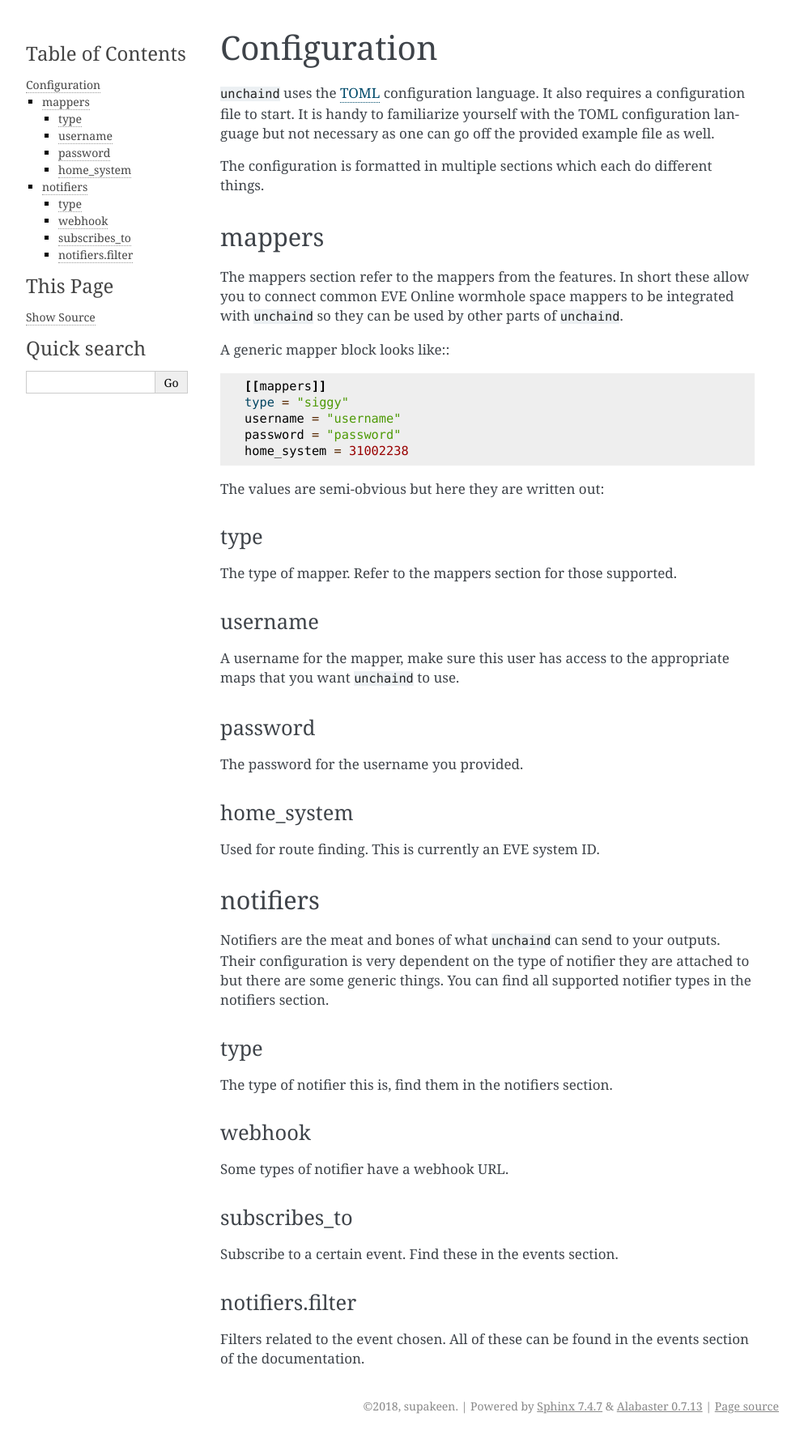
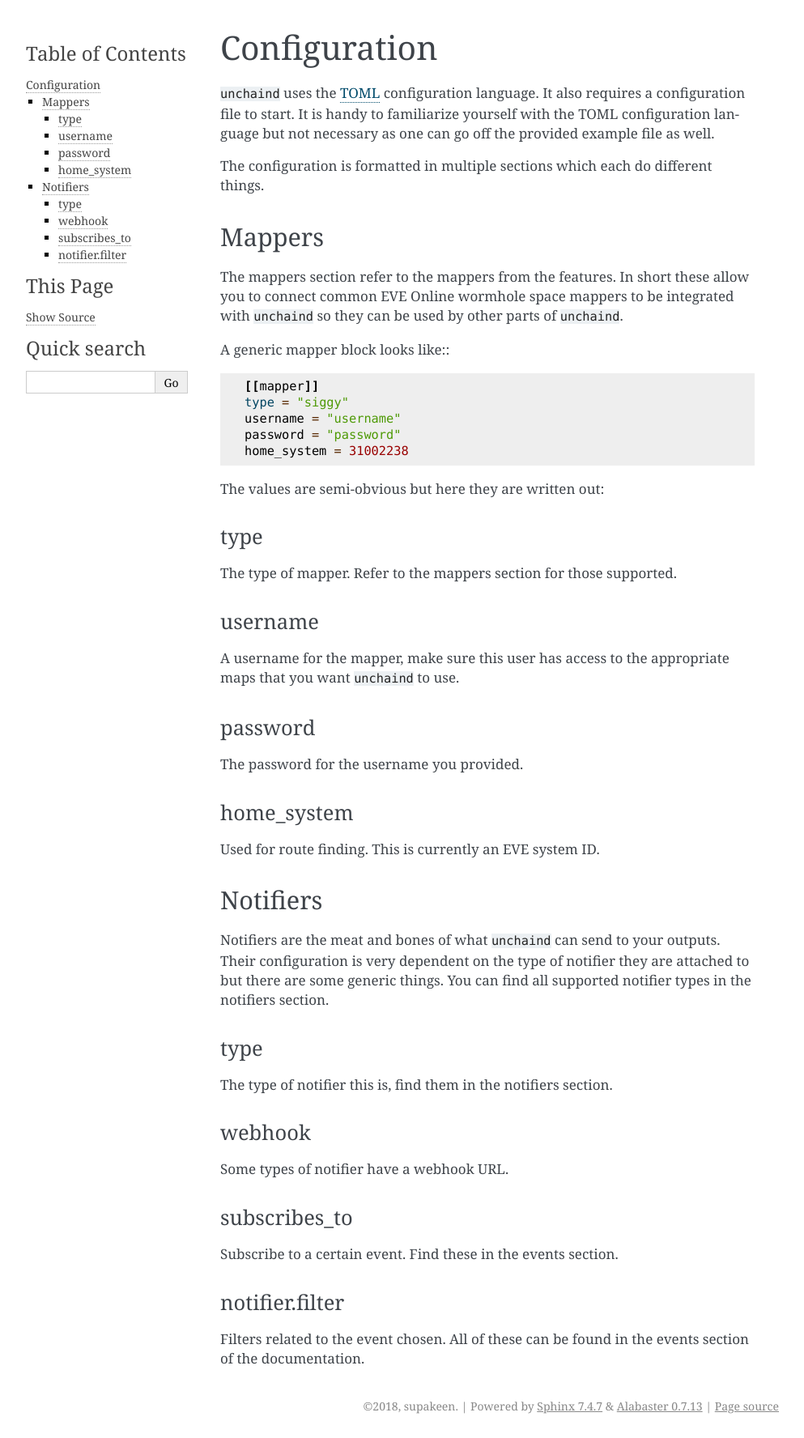
Before and after one commit to xnlfgh/unchaind, a Sphinx documentation site: the page built from docs/configuration.rst, in a window 1280 px wide. Shown: the whole page at 81% size, without its empty margins (148-1141 px from the left). Built offline with Sphinx 7.4.7, drawn with Linux system fonts in a browser that asks for light colours.

Commit message:
Rename configuration to use singular nouns also grrrr fix mypy.

```diff
--- a/docs/configuration.rst
+++ b/docs/configuration.rst
@@ -9,7 +9,7 @@ file as well.
 The configuration is formatted in multiple sections which each do different
 things.
 
-mappers
+Mappers
 =======
 The mappers section refer to the mappers from the features. In short these
 allow you to connect common EVE Online wormhole space mappers to be integrated
@@ -17,7 +17,7 @@ with ``unchaind`` so they can be used by other parts of ``unchaind``.
 
 A generic mapper block looks like:::
 
-  [[mappers]]
+  [[mapper]]
   type = "siggy"
   username = "username"
   password = "password"
@@ -42,7 +42,7 @@ home_system
 -----------
 Used for route finding. This is currently an EVE system ID.
 
-notifiers
+Notifiers
 =========
 Notifiers are the meat and bones of what ``unchaind`` can send to your outputs.
 Their configuration is very dependent on the type of notifier they are attached
@@ -61,8 +61,8 @@ subscribes_to
 -------------
 Subscribe to a certain event. Find these in the events section.
 
-notifiers.filter
-----------------
+notifier.filter
+---------------
 Filters related to the event chosen. All of these can be found in the events
 section of the documentation.
 
--- a/docs/events.rst
+++ b/docs/events.rst
@@ -16,15 +16,15 @@ filters
 Kill supports a slew of filters. Let's start with an example configuration for
 a kill notifier:::
 
-  [[notifiers]]
+  [[notifier]]
       type = "discord"
       webhook = "hook_url"
       subscribes_to = "kill"
 
-      [notifiers.filter]
-          [notifiers.filter.require_all_of]
+      [notifier.filter]
+          [notifier.filter.require_all_of]
               alliance = [99999999]
               minimum_value = [500000000]
               location = ["chain"]
-          [notifiers.filter.exclude_if_any]
+          [notifier.filter.exclude_if_any]
               alliance_loss = [99999998]
```
Also changed, not shown: README.rst (+5 -5 lines), 4 other files.
